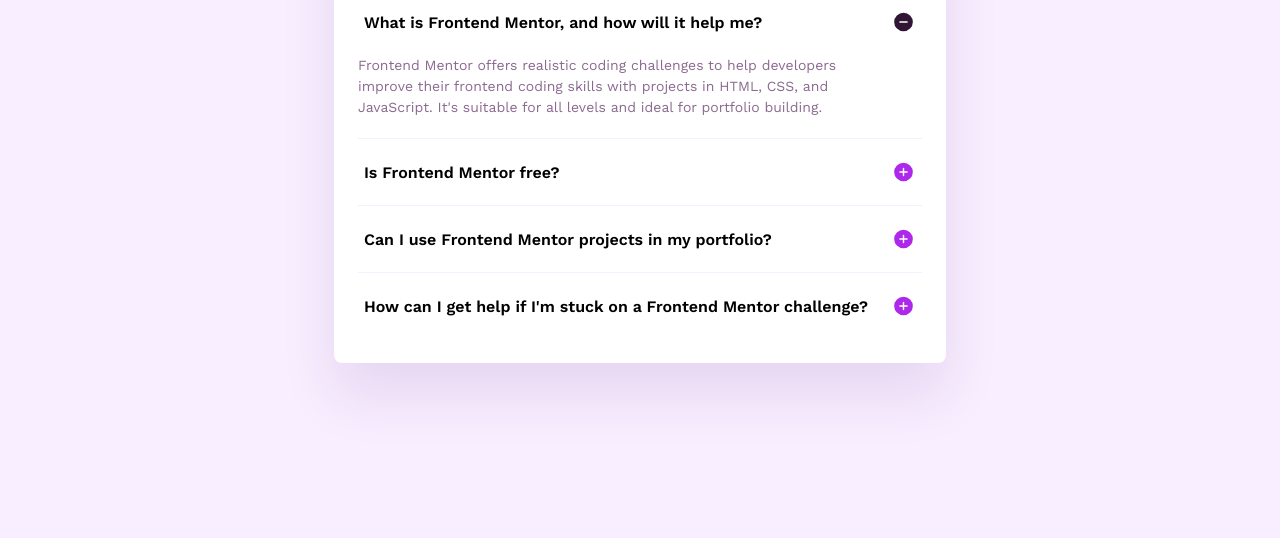
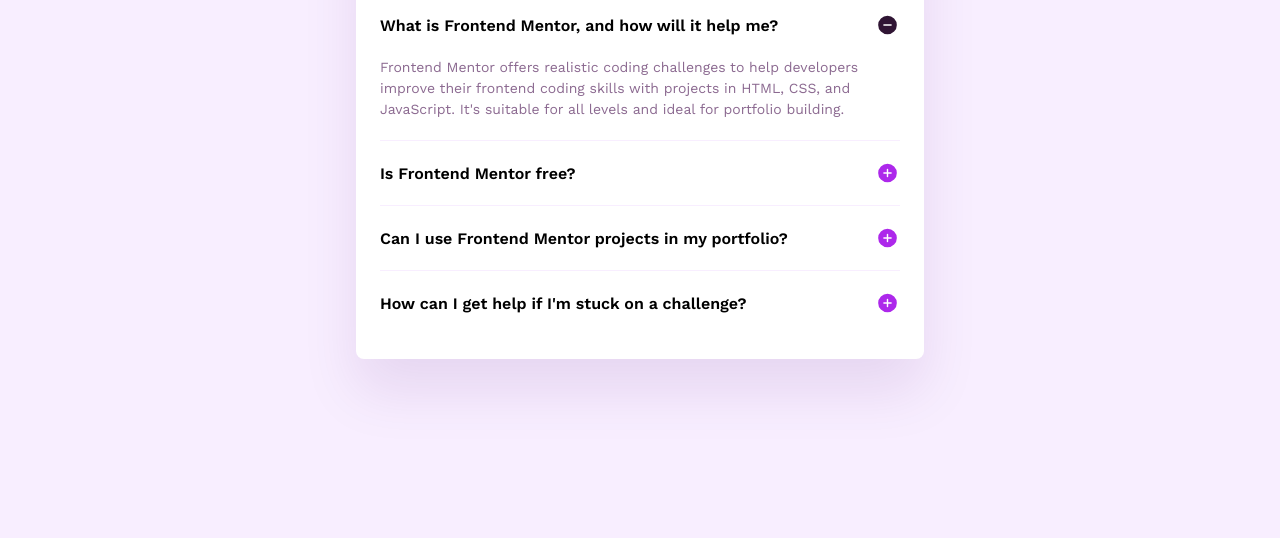
Before and after one commit to Lauwed/frontendmentor-faq-accordion, a plain HTML site: page index.html in a window 1280 px wide. Shown: the part 262-800 px from the top of the page. Drawn offline with Linux system fonts and the light colour scheme.

Commit message:
fix desktop layout

```diff
--- a/index.html
+++ b/index.html
@@ -111,8 +111,7 @@
               aria-expanded="false"
             >
               <span
-                >How can I get help if I'm stuck on a Frontend Mentor
-                challenge?</span
+                >How can I get help if I'm stuck on a challenge?</span
               >
             </button>
           </h2>
--- a/styles/components/_faq.scss
+++ b/styles/components/_faq.scss
@@ -30,6 +30,7 @@
         align-items: center;
         gap: 24px;
         width: 100%;
+        padding: 0;
 
         margin-bottom: 20px;
 
--- a/styles/layouts/_main.scss
+++ b/styles/layouts/_main.scss
@@ -16,6 +16,8 @@
   @include desktop {
     position: absolute;
     top: 200px;
+
+    max-width: 600px;
 
     padding: 40px;
   }
```
Also changed, not shown: styles/app.css, 1 other file.
